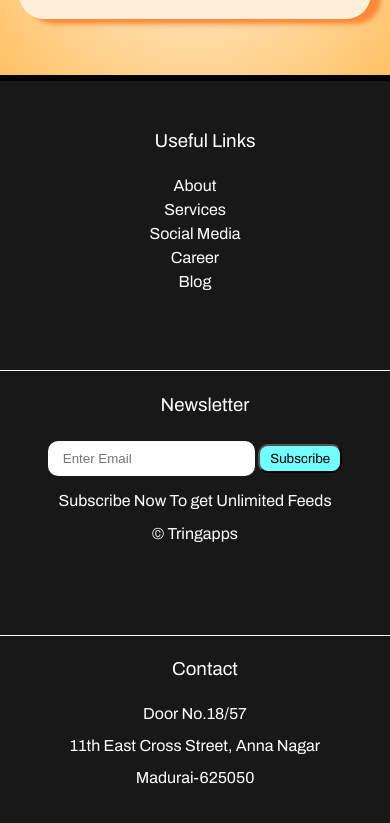
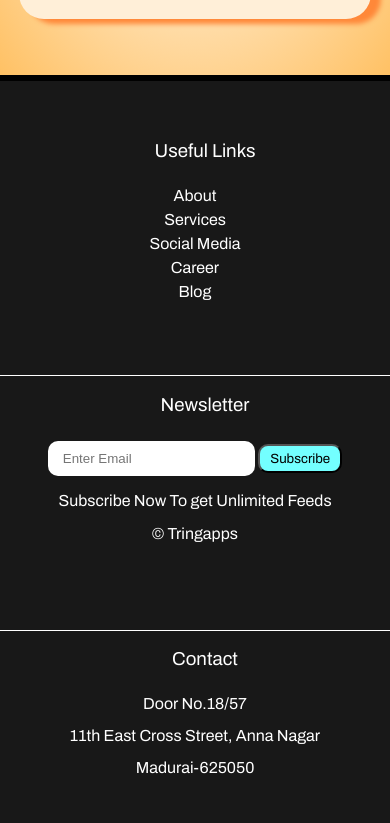
Before and after one commit to Abdur740/Responsive-Website, a plain HTML site: page index.html in a window 390 px wide. Shown: the part 1655-2478 px from the top of the page. Drawn offline with Linux system fonts and the light colour scheme.

Commit message:
new code

```diff
--- a/styles.css
+++ b/styles.css
@@ -1,7 +1,6 @@
 body{
     margin: 0;
     padding: 0;
-    height: 100vh;
 }
 header{
     width: 90%;
@@ -391,10 +390,10 @@ button:hover{
     .box1{
         width: 100%;
         height: 30vh;
-        padding: 5px;
         display: flex;
         flex-direction: column;
         border-bottom: 1px solid;
+        padding: 0;
     }
     .box1 a{
         text-decoration: none;
@@ -407,8 +406,8 @@ button:hover{
         display: flex;
         flex-direction: column;
         height: 30vh;
-        padding: 5px;
         border-bottom: 1px solid;
+        padding: 0;
     }
     .box2 input[type="text"]{
         padding:10px 15px;
@@ -432,7 +431,7 @@ button:hover{
     .box3{
         width: 100%;
         height: 30vh;
-        padding: 5px;
+        padding: 0;
     }
     .box3 p{
         line-height: 2;
```
